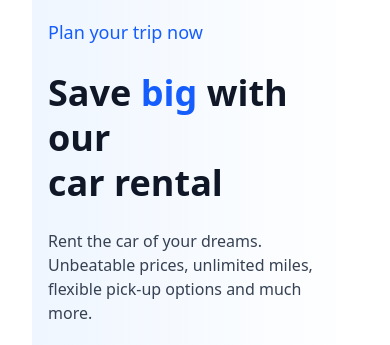
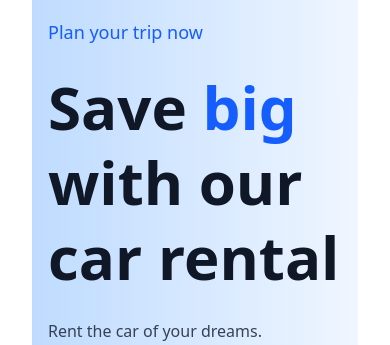
Before and after one commit to shuvmraj/GoVroom, a React (Vite) app: page / in a window 390 px wide. Shown: the part 158-503 px from the top of the page. Built offline with nearby package versions, Linux system fonts and the light colour scheme; the HTML template or start-up script is replaced by a standard one.

Commit message:
refactor Hero component for improved styling; adjust background gradient, heading size, and image positioning

```diff
--- a/src/components/Hero.jsx
+++ b/src/components/Hero.jsx
@@ -5,7 +5,7 @@ import skylineImage from '../assets/skyline.png';
 
 const Hero = () => {
   return (
-    <div className="relative lg:fixed lg:inset-0 w-full min-h-screen bg-gradient-to-r from-blue-50 to-white">
+    <div className="lg:fixed lg:inset-0 w-full min-h-screen bg-gradient-to-r from-blue-200 to-blue-50">
       <style>
         {`
           @keyframes slideInFromRight {
@@ -31,7 +31,7 @@ const Hero = () => {
           <div className="space-y-6 text-left lg:pr-12 pt-8 lg:pt-0">
             <h2 className="text-lg font-medium text-blue-600">Plan your trip now</h2>
 
-            <h1 className="text-4xl sm:text-5xl md:text-6xl font-bold text-gray-900 leading-tight">
+            <h1 className="text-6xl sm:text-5xl md:text-6xl font-bold text-gray-900 leading-tight">
               Save <span className="text-blue-600">big</span> with our
               <br /> car rental
             </h1>
@@ -66,7 +66,7 @@ const Hero = () => {
               <img
                 src={skylineImage}
                 alt="City Skyline"
-                className="absolute bottom-8 lg:bottom-16 left-1/2 transform -translate-x-1/2 lg:-translate-x-56 w-[120%] opacity-30"
+                className="absolute bottom-8 lg:bottom-16 left-1/2 transform -translate-x-1/2 lg:-translate-x-68 w-[120%] opacity-30"
               />
 
               {/* Car (In Front) */}
@@ -74,7 +74,7 @@ const Hero = () => {
                 <img
                   src={carImage}
                   alt="Car Image"
-                  className="w-full object-contain transform translate-x-4 lg:translate-x-16
+                  className="w-full object-contain transform translate-x-4 lg:translate-x-0
                     hover:scale-105 transition-transform duration-500 drop-shadow-2xl"
                 />
               </div>
```
